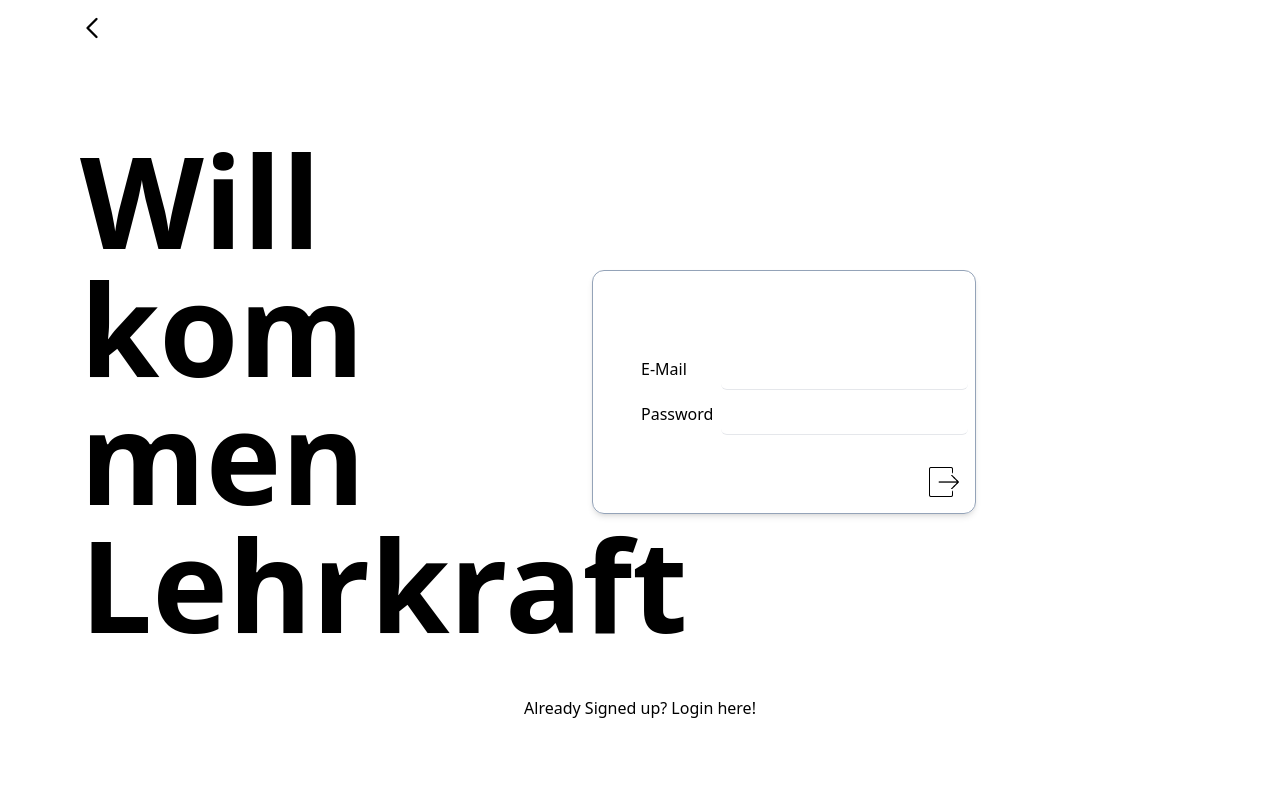
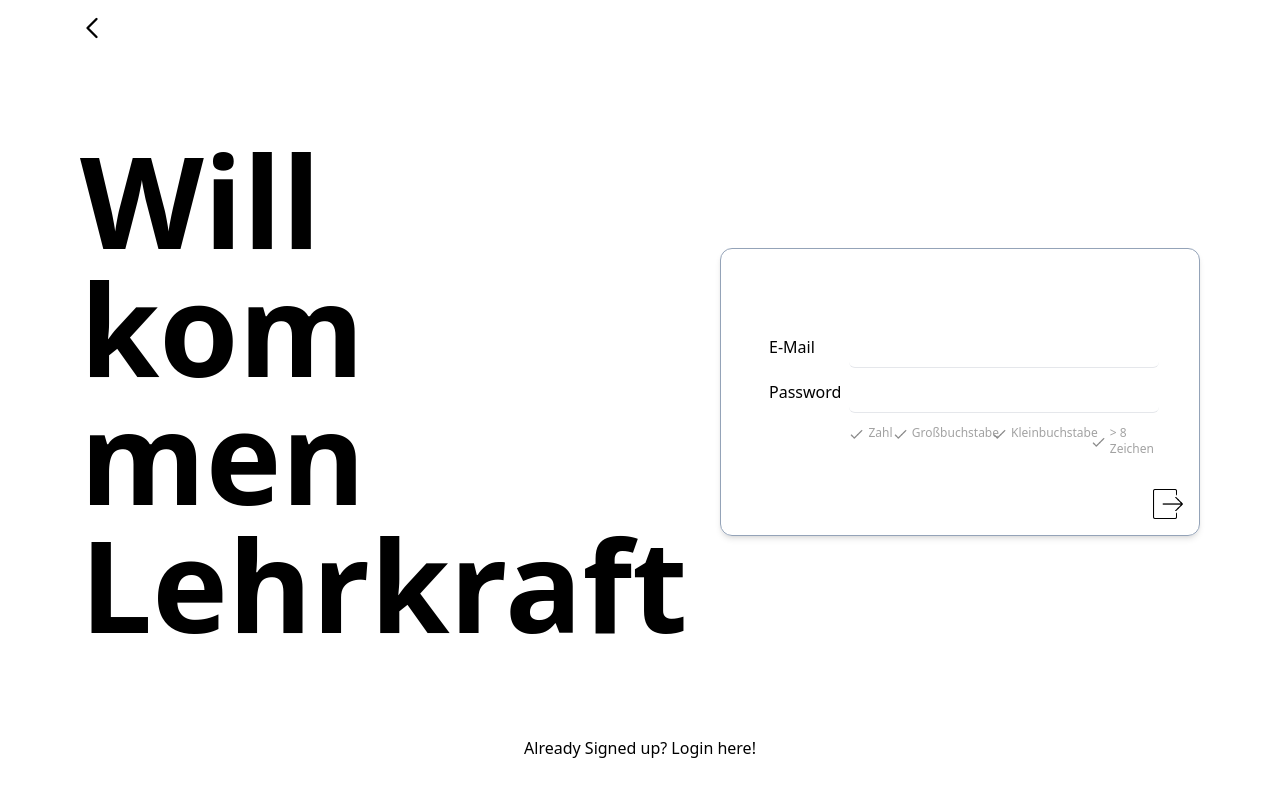
Before and after one commit to Davidcode2/teachme, a React (Vite) app in the folder fe/: page /signup in a window 1280 px wide. Shown: the top 796 px of the page. Built offline with nearby package versions, Linux system fonts and the light colour scheme.

Commit message:
Visual hints for password validation

```diff
--- a/fe/src/components/signin/signup.tsx
+++ b/fe/src/components/signin/signup.tsx
@@ -1,20 +1,65 @@
 import { Form, Link } from 'react-router-dom';
 import ChevronIcon from '../../assets/icons/icons8-chevron-24.png';
 import ArrowIcon from '../../assets/icons/icons8-logout-50.png';
+import CheckMarkIcon from '../../assets/icons/icons8-checkmark-48.png';
+import { useState } from 'react';
 
 function SignUpForm() {
+  const [passwordLengthRequirementMet, setPasswordLengthRequirementMet] = useState(false);
+  const [passwordUppercaseRequirementMet, setPasswordUppercaseRequirementMet] = useState(false);
+  const [passwordLowercaseRequirementMet, setPasswordLowercaseRequirementMet] = useState(false);
+  const [passwordNumberRequirementMet, setPasswordNumberRequirementMet] = useState(false);
 
-  const checkPasswordRequirements = (password) => {
+  const checkPasswordRequirements = (e) => {
+    console.log(e.target.value);
+    let current = e.target.value;
+    checkPasswordLengthRequirement(current);
+    checkPasswordUpperCaseRequirement(current);
+    checkPasswordLowerCaseRequirement(current);
+    checkPasswordNumberRequirement(current);
+  }
+
+  const checkPasswordNumberRequirement = (password: string) => {
+    console.log(password.match(/.*[\d].*/));
+    if (password.match(/.*[\d].*/)) {
+      setPasswordNumberRequirementMet(true);
+    } else {
+      setPasswordNumberRequirementMet(false);
+    }
+  }
+
+  const checkPasswordLowerCaseRequirement = (password: string) => {
+    if (password.match(/.*[a-z].*/)) {
+      setPasswordLowercaseRequirementMet(true);
+    } else {
+      setPasswordLowercaseRequirementMet(false);
+    }
+  }
+
+  const checkPasswordUpperCaseRequirement = (password: string) => {
+    if (password.match(/.*[A-Z].*/)) {
+      setPasswordUppercaseRequirementMet(true);
+    } else {
+      setPasswordUppercaseRequirementMet(false);
+    }
+  }
+
+  const checkPasswordLengthRequirement = (password: string) => {
+    if (password.length >= 8) {
+      setPasswordLengthRequirementMet(true);
+    } else {
+      setPasswordLengthRequirementMet(false);
+    }
   }
 
   return (
     <>
       <Link to="/"><img className="p-4 md:px-20" src={ChevronIcon} alt="" /></Link>
-      <div className="lg:h-[80vh] xl:grid grid-cols-[40vw_60vw] justify-center items-center">
+      <div className="lg:h-[80vh] xl:grid grid-cols-2 justify-center items-center">
         <div>
           <h1 className="m-4 md:m-20 text-7xl md:text-9xl font-extrabold">Will<br />kom<br />men Lehrkraft</h1>
         </div>
-        <div className="border border-slate-400 rounded-xl shadow-md xl:w-[30vw] md:m-20 m-4">
+        <div className="border border-slate-400 rounded-xl shadow-md md:m-20 m-4">
           <Form method="post" className="flex flex-col">
             <button className="ml-auto p-4 invisible"><img src={ArrowIcon} width="30" alt="" /></button>
             <div className="grid grid-cols-[.2fr_1fr] gap-y-1 px-4 sm:px-10 2xl:px-20 py-4">
@@ -22,12 +67,40 @@ function SignUpForm() {
               <input className="p-2 rounded-md border-b" id="email" type="email" name="email" maxLength="80" required />
               <label className="p-2" htmlFor="password">Password</label>
               <input onChange={checkPasswordRequirements} className="p-2 rounded-md border-b" id="password" minLength="6" type="password" name="password" maxLength="20" pattern="^(?=.*[a-z])(?=.*[A-Z])(?=.*\d)[a-zA-Z\d]{8,}$" required />
+              <div className="col-start-2 mt-2">
+                <ul className="flex sm:flex-row flex-col text-xs gap-x-2">
+                  <li className={passwordNumberRequirementMet ? "text-green-600" : "text-gray-400 grayscale"}>
+                    <div className="flex items-center gap-1">
+                      <img src={CheckMarkIcon} width="15" alt="" />
+                      Zahl
+                    </div>
+                  </li>
+                  <li className={passwordUppercaseRequirementMet ? "text-green-600" : "text-gray-400 grayscale"}>
+                    <div className="flex items-center gap-1">
+                      <img src={CheckMarkIcon} width="15" alt="" />
+                      Großbuchstabe
+                    </div>
+                  </li>
+                  <li className={passwordLowercaseRequirementMet ? "text-green-600" : "text-gray-400 grayscale"}>
+                    <div className="flex items-center gap-1">
+                      <img src={CheckMarkIcon} width="15" alt="" />
+                      Kleinbuchstabe
+                    </div>
+                  </li>
+                  <li className={passwordLengthRequirementMet ? "text-green-600" : "text-gray-400 grayscale"}>
+                    <div className="flex items-center gap-1">
+                      <img src={CheckMarkIcon} width="15" alt="" />
+                      &gt; 8 Zeichen
+                    </div>
+                  </li>
+                </ul>
+              </div>
             </div>
             <button type="submit" className="ml-auto p-4"><img src={ArrowIcon} width="30" alt="" /></button>
           </Form>
         </div>
       </div>
-      <div className="flex justify-center">
+      <div className="flex justify-center my-10">
         <Link to="../login"><button>Already Signed up? Login here!</button></Link>
       </div>
     </>
```
Also changed, not shown: fe/src/assets/icons/icons8-checkmark-48.png (added).
